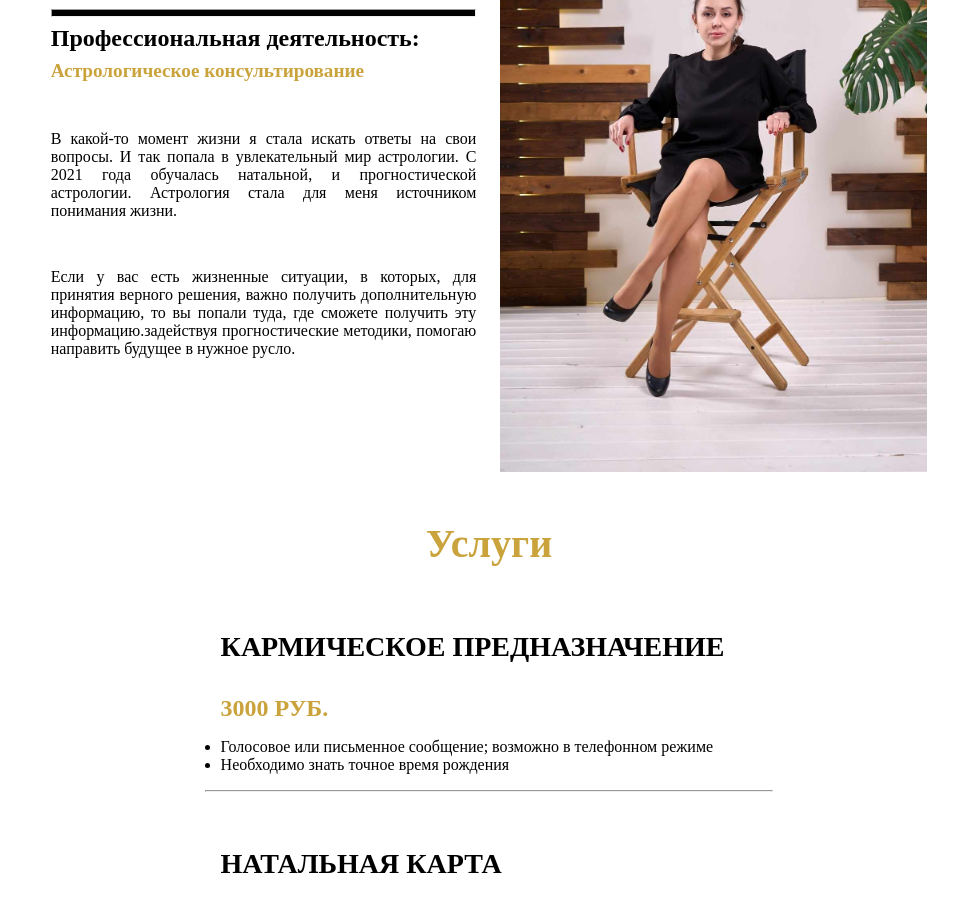
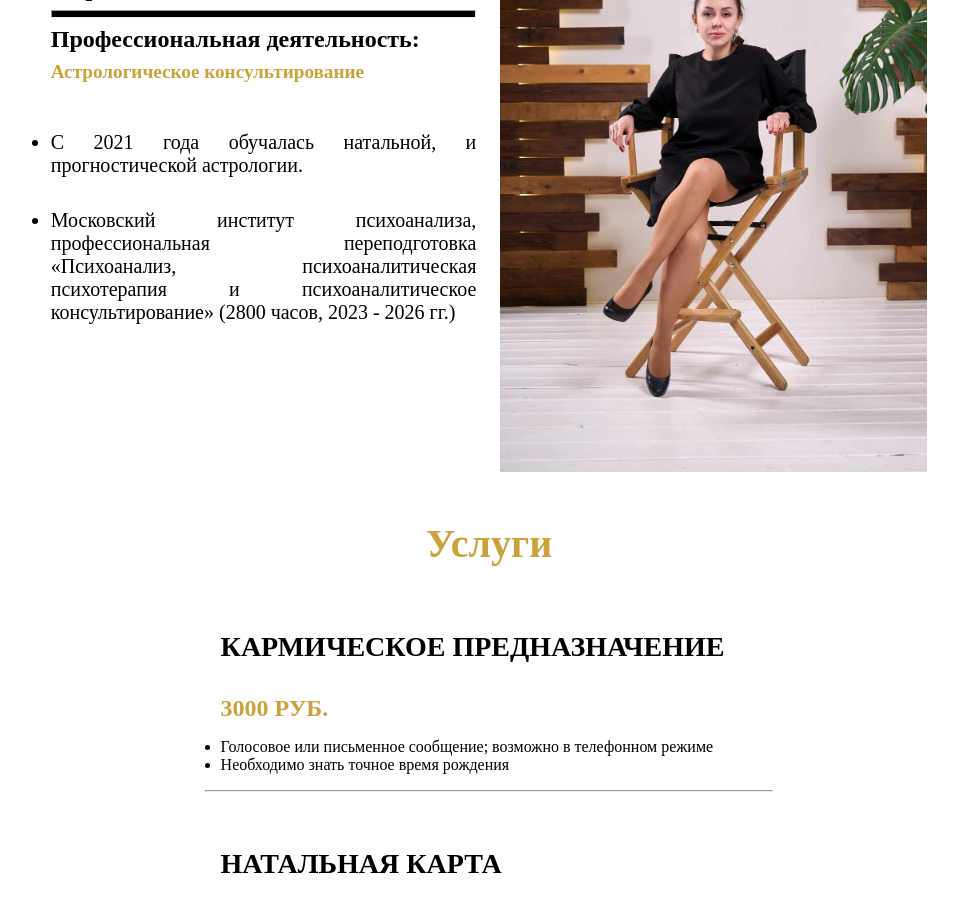
Before and after one commit to Gjapl/astrolog-yanina, a React (Vite) app: page / in a window 1280 px wide. Shown: the part 1000-1916 px from the top of the page, without its empty margins (151-1109 px from the left). Built offline with nearby package versions, Linux system fonts and the light colour scheme.

Commit message:
Changed info inside the Info section

```diff
--- a/src/components/Info.tsx
+++ b/src/components/Info.tsx
@@ -9,11 +9,20 @@ export function Info() {
                     <hr />
                     <h3>Профессиональная деятельность:</h3>
                     <p className='profession-title'>Астрологическое консультирование</p>
-                    <p className='main-info'>В какой-то момент жизни я стала искать ответы на свои вопросы. И так попала в увлекательный мир астрологии.
+                    {/* <p className='main-info'>В какой-то момент жизни я стала искать ответы на свои вопросы. И так попала в увлекательный мир астрологии.
                     С 2021 года обучалась натальной, и прогностической астрологии. Астрология стала для меня источником понимания жизни.</p>
                     <p className='main-info'>Если у вас есть жизненные ситуации, в которых, для принятия верного решения,
                     важно получить дополнительную информацию, то вы попали туда, где сможете получить эту информацию.задействуя прогностические методики,
-                    помогаю направить будущее в нужное русло.</p>
+                    помогаю направить будущее в нужное русло.</p> */}
+                    <ul className='main-info'>
+                        <li className='info-item'>
+                        С 2021 года обучалась натальной, и прогностической астрологии.
+                        </li>
+                        <li className='info-item'>
+                        Московский институт психоанализа, профессиональная
+                        переподготовка «Психоанализ, психоаналитическая психотерапия и психоаналитическое консультирование» (2800 часов, 2023 - 2026 гг.)
+                        </li>
+                    </ul>
                 </div>
                 <img src={photo} alt="photo" />
             </div>
--- a/src/index.css
+++ b/src/index.css
@@ -185,11 +185,15 @@ main .sun:hover {
 }
 
 .info .main-info {
-  font-size: 1rem;
+  font-size: 1.25rem;
 
   margin-top: 3rem;
   text-align: justify;
   text-justify: inter-word;
+}
+
+.info .main-info .info-item {
+  margin-bottom: 2rem;
 }
 
 .info img {
@@ -410,6 +414,10 @@ footer .footer-info {
     height: 40vh;
   }
 
+  .info .main-info .info-item {
+    font-size: .8rem;
+  }
+
   footer .link {
     font-size: 1.25rem;
   }
```
